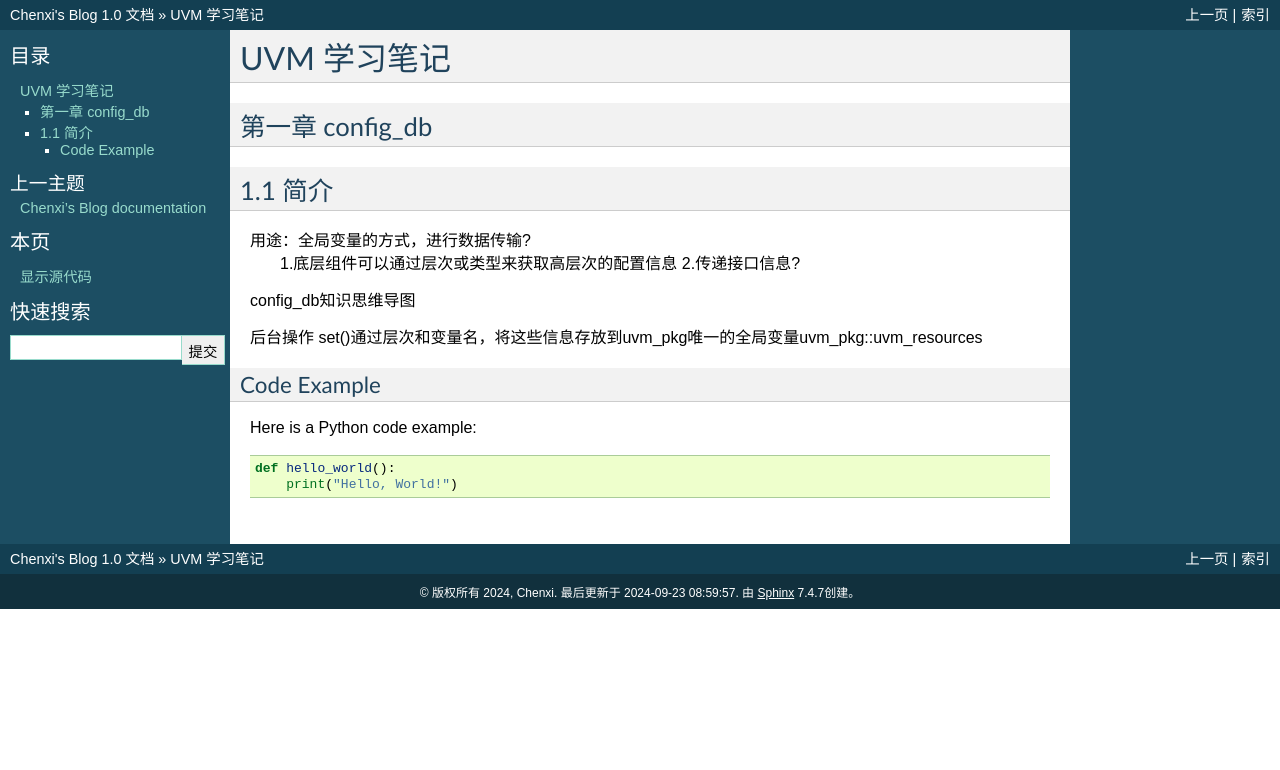
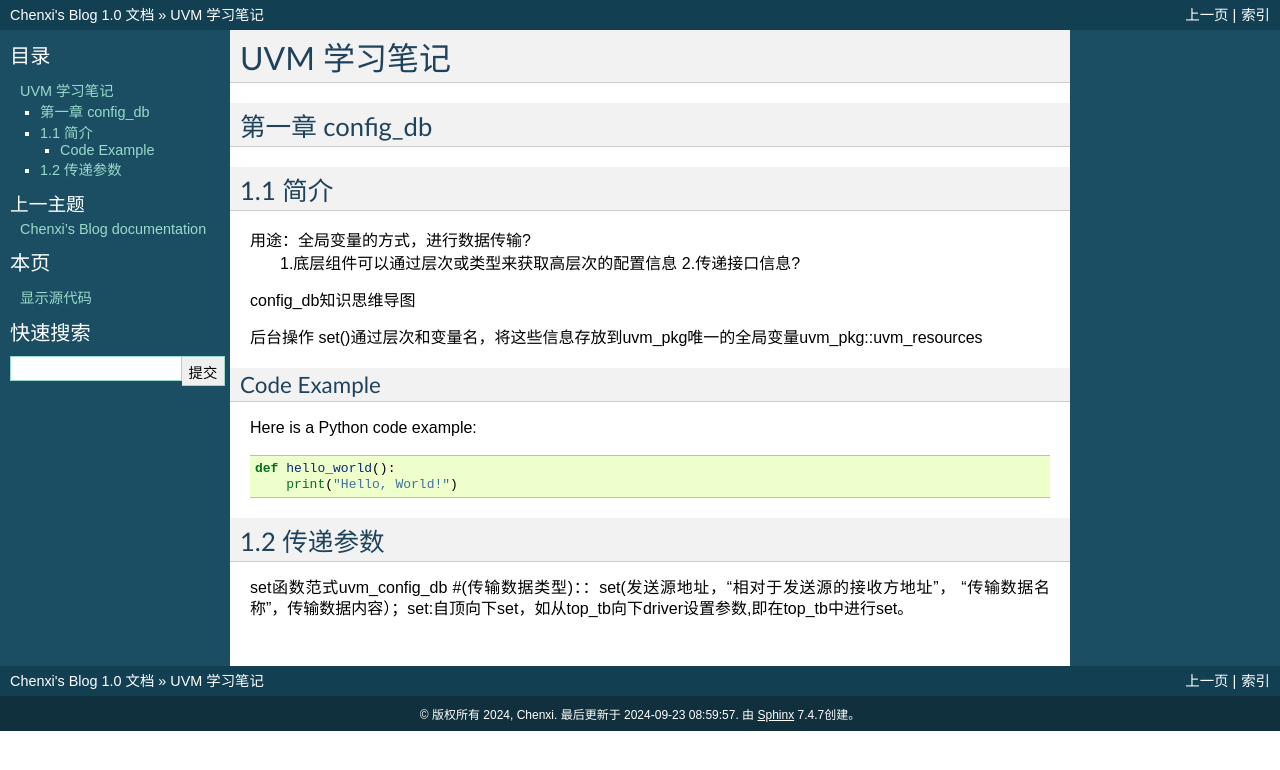
Before and after one commit to FIA-W/Blog, a Sphinx documentation site: the page built from mkdocs_blog/source/blog.rst, in a window 1280 px wide. Shown: the top 770 px of the page. Built offline with Sphinx 7.4.7, drawn with Linux system fonts in a browser that asks for light colours; pages that are not in the unit, such as notebooks, are missing from menus.

Commit message:
Update blog.rst

```diff
--- a/mkdocs_blog/source/blog.rst
+++ b/mkdocs_blog/source/blog.rst
@@ -26,3 +26,7 @@ Here is a Python code example:
 
    def hello_world():
        print("Hello, World!")
+
+1.2 传递参数
+-----------------
+set函数范式uvm_config_db #(传输数据类型)：：set(发送源地址，“相对于发送源的接收方地址”， “传输数据名称”，传输数据内容）；set:自顶向下set，如从top_tb向下driver设置参数,即在top_tb中进行set。
```
